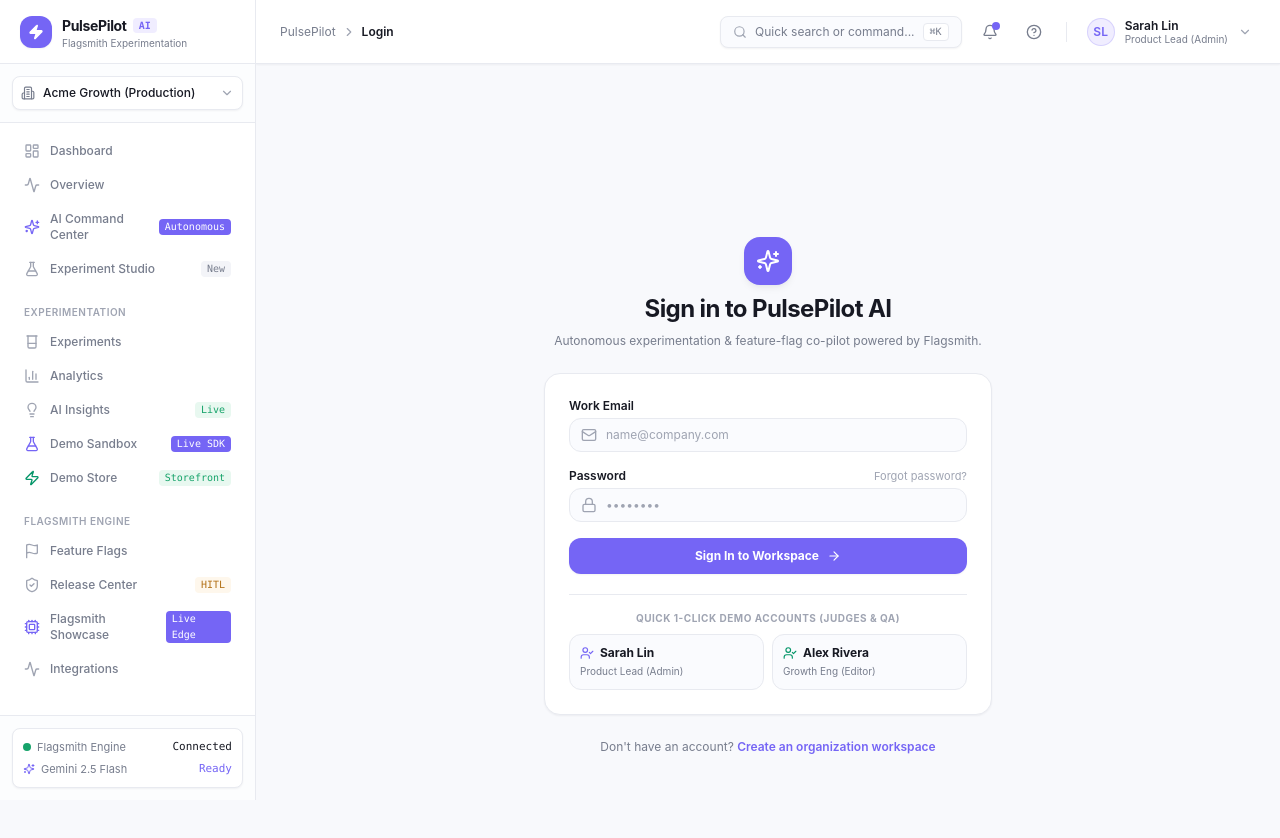
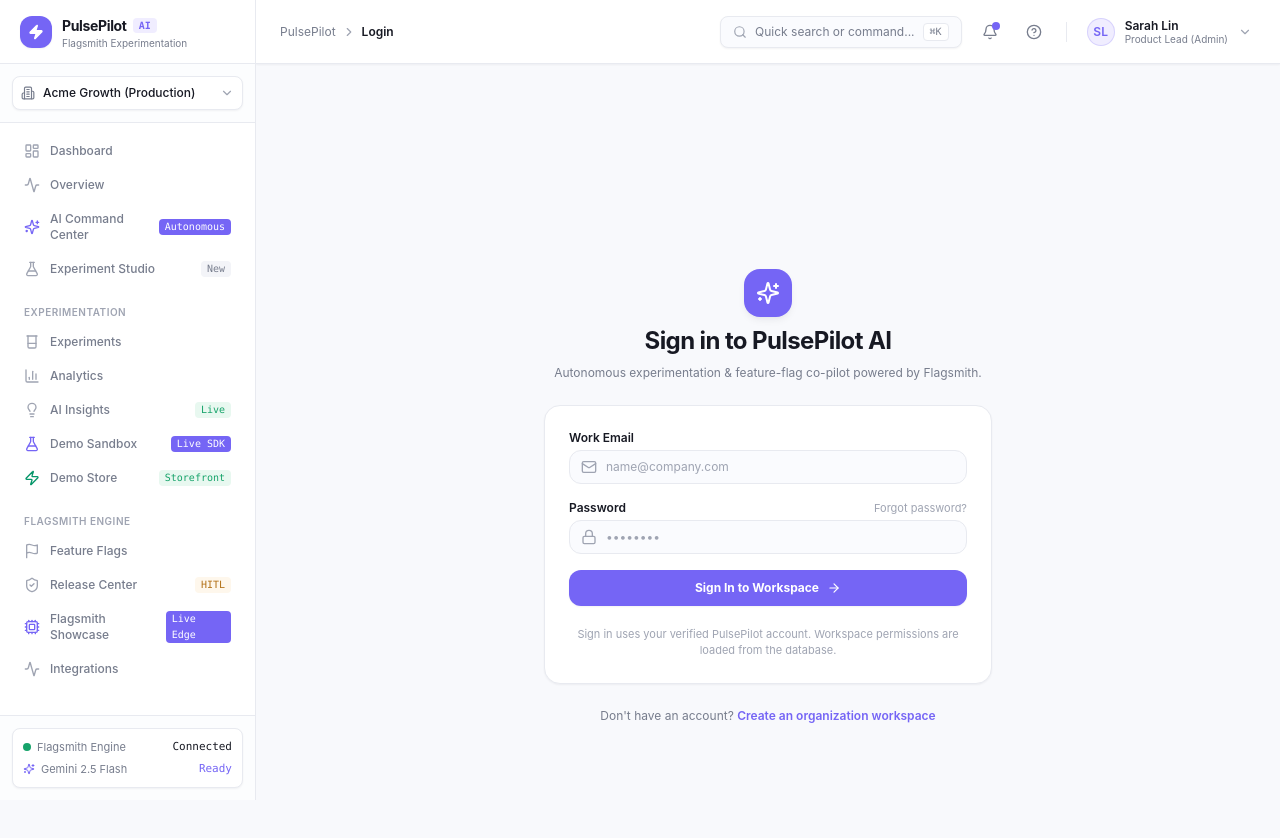
Before and after one commit to Shubhamver45/PulsePilot, a Next.js app: page /login in a window 1280 px wide. Shown: the top 838 px of the page. Built offline with nearby package versions, Linux system fonts and the light colour scheme.

Commit message:
fix(auth): remove seeded judge credentials and support registration notice

```diff
--- a/src/app/login/page.tsx
+++ b/src/app/login/page.tsx
@@ -8,14 +8,13 @@ import {
   Lock,
   Mail,
   ArrowRight,
-  ShieldCheck,
-  CheckCircle2,
   AlertTriangle,
-  UserCheck,
 } from "lucide-react";
 
 export default function LoginPage() {
   const router = useRouter();
+  const searchParams = new URLSearchParams(typeof window !== "undefined" ? window.location.search : "");
+  const registered = searchParams.get("registered") === "1";
   const [email, setEmail] = useState("");
   const [password, setPassword] = useState("");
   const [isLoading, setIsLoading] = useState(false);
@@ -26,8 +25,8 @@ export default function LoginPage() {
     setError(null);
     setIsLoading(true);
 
-    const loginEmail = customCreds ? customCreds.email : email;
-    const loginPass = customCreds ? customCreds.pass : password;
+    const loginEmail = email;
+    const loginPass = password;
 
     try {
       const res = await fetch("/api/auth/login", {
@@ -41,7 +40,8 @@ export default function LoginPage() {
         throw new Error(data.error || "Login failed");
       }
 
-      router.push("/dashboard");
+      const destination = searchParams.get("next");
+      router.push(destination && destination.startsWith("/") && !destination.startsWith("//") ? destination : "/dashboard");
     } catch (err: any) {
       setError(err.message);
     } finally {
@@ -118,45 +118,14 @@ export default function LoginPage() {
             </button>
           </form>
 
-          {/* Quick 1-Click Demo Accounts for Judges & QA */}
-          <div className="pt-4 border-t border-border space-y-2">
-            <span className="text-[10px] font-bold uppercase tracking-wider text-text-muted block text-center">
-              Quick 1-Click Demo Accounts (Judges & QA)
-            </span>
-            <div className="grid grid-cols-2 gap-2 text-xs">
-              <button
-                type="button"
-                onClick={() =>
-                  handleLogin(undefined, {
-                    email: "sarah@pulsepilot.ai",
-                    pass: "pulsepilot2026",
-                  })
-                }
-                className="p-2.5 rounded-lg border border-border bg-surface-subtle hover:bg-violet-50 hover:border-violet-300 text-left transition-colors"
-              >
-                <div className="flex items-center gap-1.5 font-bold text-text">
-                  <UserCheck className="w-3.5 h-3.5 text-primary" /> Sarah Lin
-                </div>
-                <span className="text-[10px] text-text-secondary block mt-0.5">Product Lead (Admin)</span>
-              </button>
-
-              <button
-                type="button"
-                onClick={() =>
-                  handleLogin(undefined, {
-                    email: "alex@pulsepilot.ai",
-                    pass: "pulsepilot2026",
-                  })
-                }
-                className="p-2.5 rounded-lg border border-border bg-surface-subtle hover:bg-emerald-50 hover:border-emerald-300 text-left transition-colors"
-              >
-                <div className="flex items-center gap-1.5 font-bold text-text">
-                  <UserCheck className="w-3.5 h-3.5 text-emerald-600" /> Alex Rivera
-                </div>
-                <span className="text-[10px] text-text-secondary block mt-0.5">Growth Eng (Editor)</span>
-              </button>
+          {registered && (
+            <div className="p-3 rounded-lg bg-emerald-50 border border-emerald-200 text-xs text-emerald-800">
+              Account created. Sign in with your email and password to open your workspace.
             </div>
-          </div>
+          )}
+          <p className="text-[11px] text-text-muted text-center">
+            Sign in uses your verified PulsePilot account. Workspace permissions are loaded from the database.
+          </p>
         </div>
 
         {/* Footer Link */}
```
